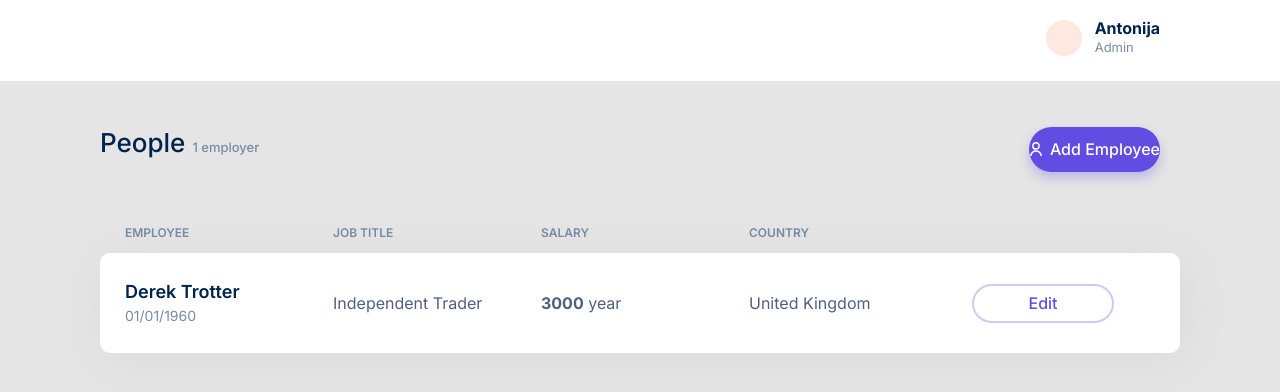
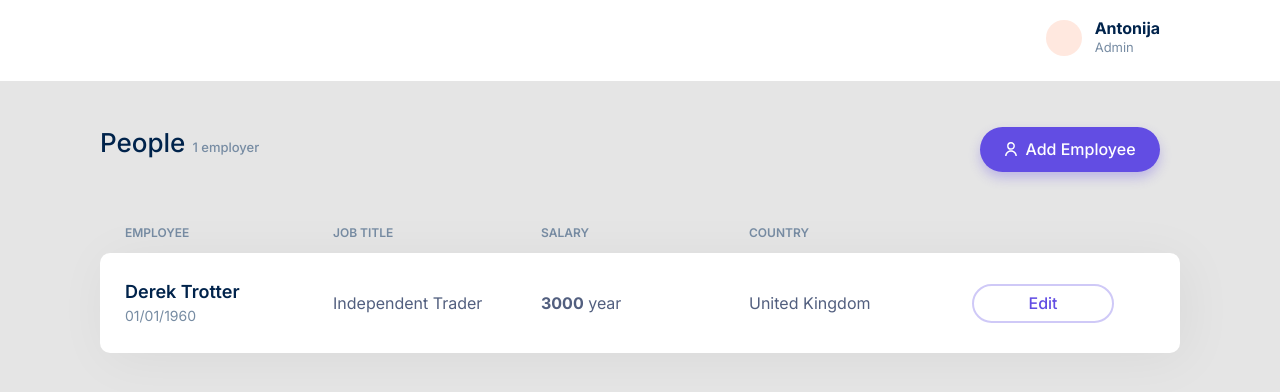
Before and after one commit to apps-valley/TODO-APP-REACT, a React (Create React App) app: page / in a window 1280 px wide. Shown: the top 392 px of the page. Built offline with nearby package versions, Linux system fonts and the light colour scheme.

Commit message:
fix add employee button

```diff
--- a/src/stylesheets/components/_button.scss
+++ b/src/stylesheets/components/_button.scss
@@ -28,5 +28,7 @@
   &--create {
     display: flex;
     align-items: center;
+    justify-content: center;
+    width: 180px;
   }
 }
```
